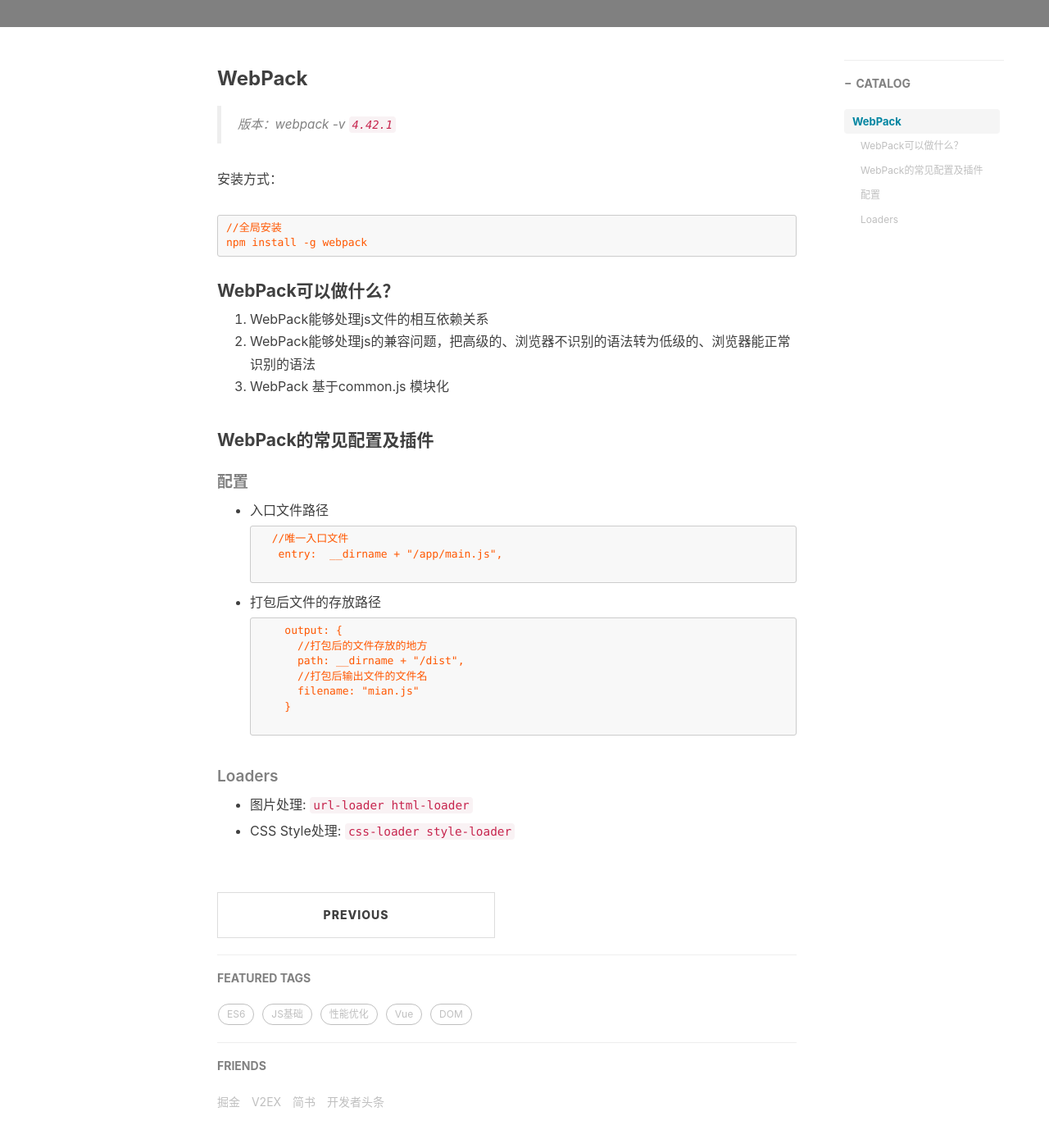
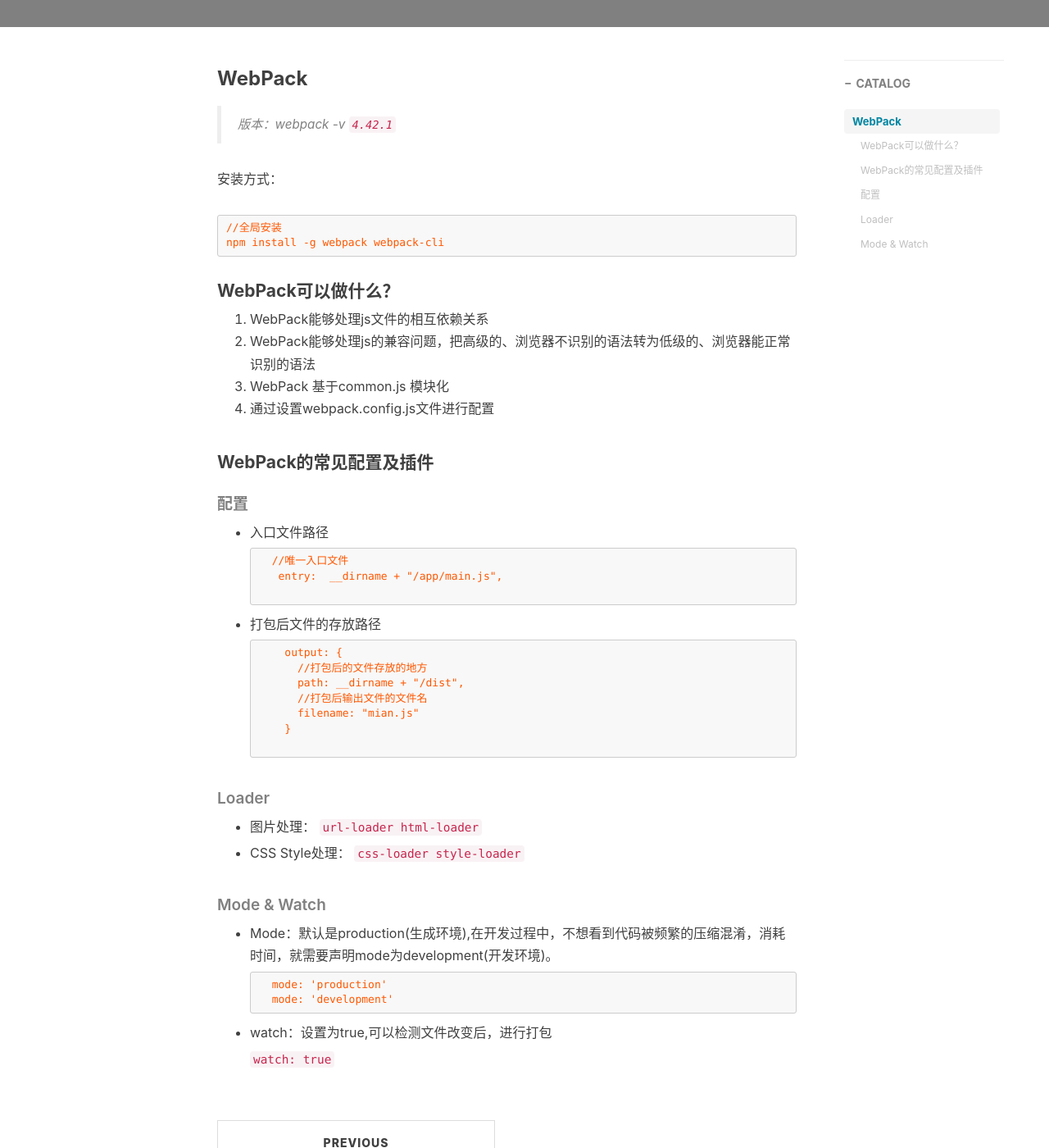
Before and after one commit to Bittersweet-Chocolate/Bittersweet-Chocolate.github.io, a Jekyll site: the page built from _posts/Webpack/2020-5-08-WebPack.md, in a window 1280 px wide and 1400 px high, scrolled down 490 px. Shown: the whole window at 82% size. Built offline with Jekyll 4.4.1, drawn with Linux system fonts in a browser that asks for light colours; nearby versions of some CDN libraries; comment, search, counter and statistics services are not loaded.

Commit message:
补充一些

````diff
--- a/_posts/Webpack/2020-5-08-WebPack.md
+++ b/_posts/Webpack/2020-5-08-WebPack.md
@@ -18,14 +18,15 @@
 
 ```
 //全局安装
-npm install -g webpack
+npm install -g webpack webpack-cli
 ```
 
 #### WebPack可以做什么？
 
 1. WebPack能够处理js文件的相互依赖关系
-1. WebPack能够处理js的兼容问题，把高级的、浏览器不识别的语法转为低级的、浏览器能正常识别的语法
-2. WebPack 基于common.js 模块化
+2. WebPack能够处理js的兼容问题，把高级的、浏览器不识别的语法转为低级的、浏览器能正常识别的语法
+3. WebPack 基于common.js 模块化
+4. 通过设置webpack.config.js文件进行配置
 
 #### WebPack的常见配置及插件
 
@@ -51,11 +52,23 @@
 
 	```
 
-##### Loaders
+##### Loader
 
-
-* 图片处理:
+* 图片处理：
 `url-loader	html-loader`
 
-* CSS Style处理:
+* CSS Style处理：
 `css-loader	style-loader`
+
+##### Mode & Watch
+
+* Mode：默认是production(生成环境),在开发过程中，不想看到代码被频繁的压缩混淆，消耗时间，就需要声明mode为development(开发环境)。
+
+	```
+	mode: 'production'
+	mode: 'development'
+	```
+
+* watch：设置为true,可以检测文件改变后，进行打包
+
+	`watch: true`
````
